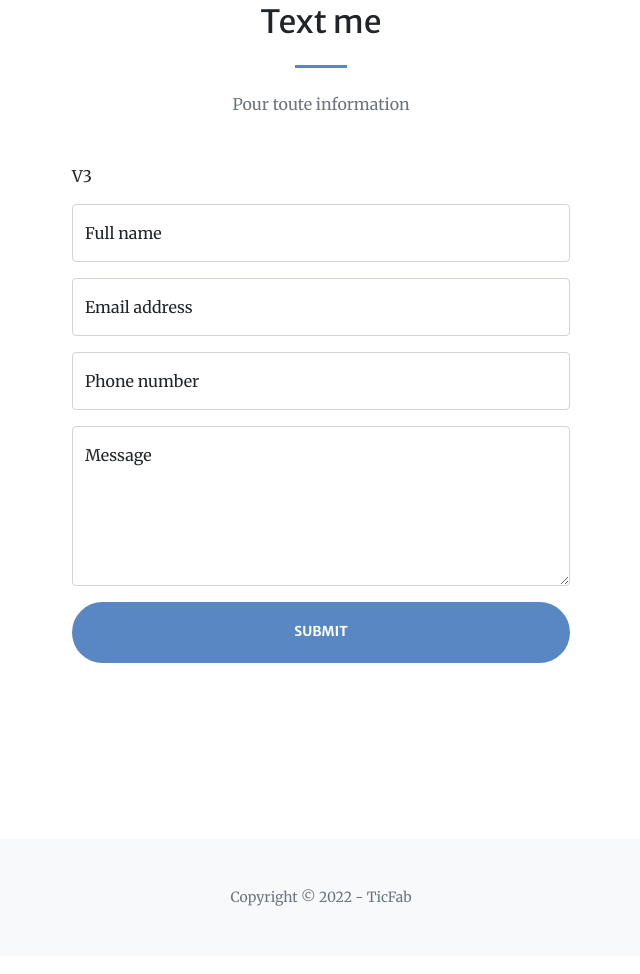
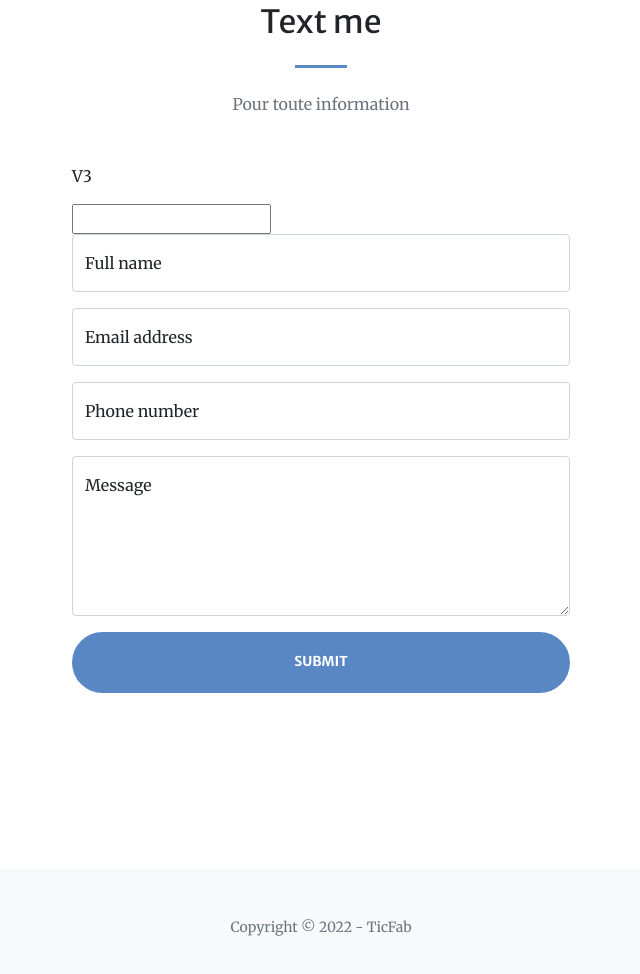
Before and after one commit to innofocus/ticfab.com_site, a website: page docs/index.html in a window 1280 px wide. Shown: the part 3339-4313 px from the top of the page, without its empty margins (319-959 px from the left). Drawn offline with nearby package versions, Linux system fonts and the light colour scheme; some packages are replaced by stand-ins of ours; a script that the page names is missing.

Commit message:
google apps v3 - test

```diff
--- a/docs/index.html
+++ b/docs/index.html
@@ -214,6 +214,9 @@
                         <!-- https://startbootstrap.com/solution/contact-forms-->
                         <!-- to get an API token!-->
                         <p>V3</p>
+
+                        <form action="https://script.google.com/macros/s/AKfycbw5YbFFx07d-DQiQiDvZJOLuvSEsN0bZAqI2pbAhwgLtM1PxiiFxasmWOXrpc1f_ROkFw/exec" method="POST">
+                            <input id="try" type="text" /></form>
                         <form action="https://script.google.com/macros/s/AKfycbw5YbFFx07d-DQiQiDvZJOLuvSEsN0bZAqI2pbAhwgLtM1PxiiFxasmWOXrpc1f_ROkFw/exec" method="POST">
                             <!-- Name input-->
                             <div class="form-floating mb-3">
```
